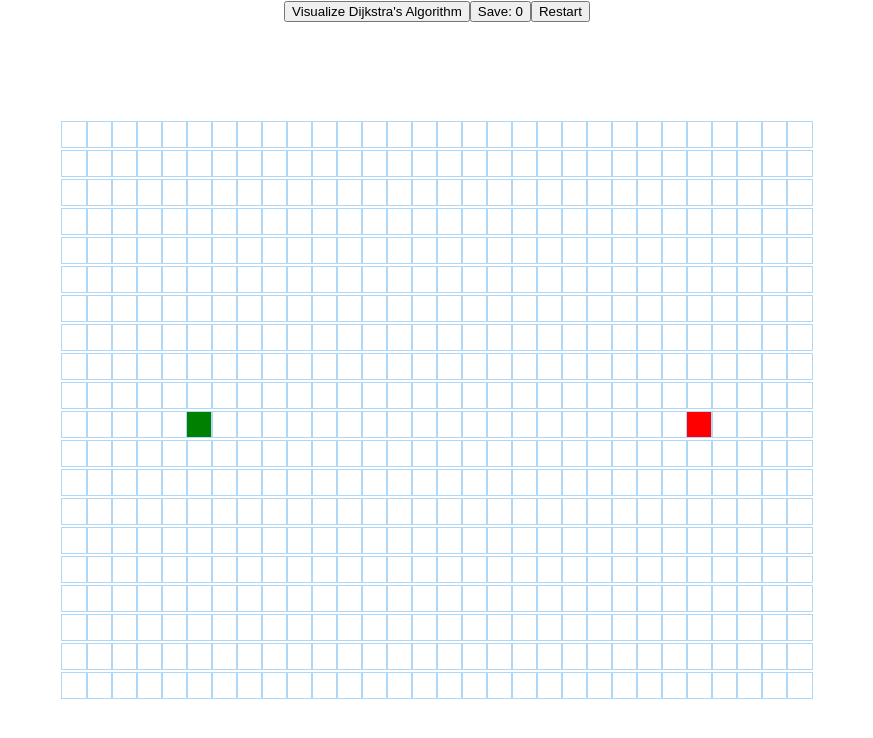
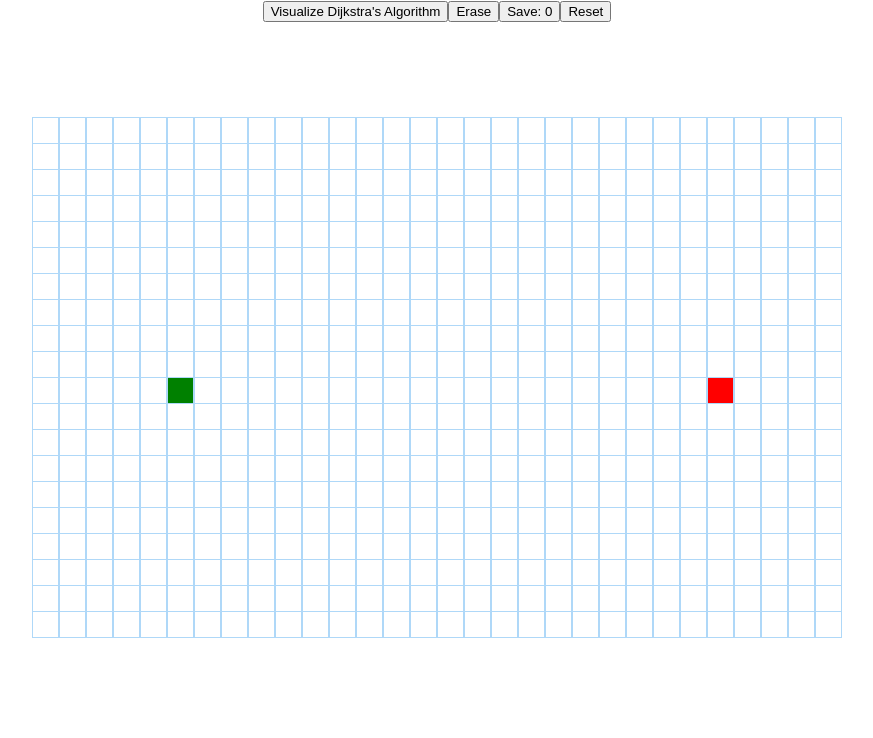
Before and after one commit to kacper-ragankiewicz/algoCode, a React (Create React App) app: page / in a window 1280 px wide. Shown: the top 738 px of the page, without its empty margins (203-1076 px from the left). Built offline with nearby package versions, Linux system fonts and the light colour scheme.

Commit message:
Adding save, erase and fixing dragging on grif

```diff
--- a/src/components/Node/Node.css
+++ b/src/components/Node/Node.css
@@ -1,7 +1,8 @@
 .node {
   width: 25px;
   height: 25px;
-  outline: 1px solid rgb(175, 216, 248);
+  margin-top: -5px;
+  border: .1px solid rgb(175, 216, 248);
   display: inline-block;
 }
 
@@ -48,10 +49,19 @@
 
 .node-wall {
   background-color: rgb(12, 53, 71);
+  user-select: none;
+  -webkit-user-select: none;
+	-webkit-user-drag: none;
+	-webkit-app-region: no-drag;
+	cursor: default;
 }
 
 .node-draggable {
   cursor: pointer;
+}
+
+.coursor-change {
+  cursor: crosshair;
 }
 
 .node-shortest-path {
@@ -66,8 +76,7 @@
 }
 
 .node-darker{
-  background: rgb(223, 217, 217);
-  border: 1px solid black;
+  border-radius: 5px;
 }
 
 @keyframes shortestPath {
--- a/src/components/Node/index.jsx
+++ b/src/components/Node/index.jsx
@@ -16,6 +16,7 @@ export default class Node extends Component {
       onDragLeave,
       onDragEnd,
       eventDrag,
+      isErase,
       row,
     } = this.props;
     const extraClassName = isFinish
@@ -25,13 +26,14 @@ export default class Node extends Component {
       : isWall
       ? 'node-wall'
       : '';
-    // const onDraggingClass = eventDrag ? 'node-darker' : '';
+    const onDraggingClass = eventDrag ? 'node-darker' : '';
+    const onEraseClass = isErase ? "coursor-change" : '';
     const draggable = isStart || isFinish ? true : false;
     const draggClass = draggable ? 'node-draggable' : '';
     return (
       <div
         id={`node-${row}-${col}`}
-        className={`node ${extraClassName} ${draggClass}`}
+        className={`node ${extraClassName} ${draggClass} ${onDraggingClass} ${onEraseClass}`}
         onMouseDown={() => draggable ? false : onMouseDown(row, col)}
         onMouseEnter={() => draggable ? false : onMouseEnter(row, col)}
         onMouseUp={() => draggable ? false : onMouseUp()}
--- a/src/components/Pathfinder/PathfindingVisualizer.css
+++ b/src/components/Pathfinder/PathfindingVisualizer.css
@@ -1,3 +1,11 @@
 .grid {
   margin: 100px 0 0;
+  user-select: none;
+  -webkit-user-select: none;
+	-webkit-user-drag: none;
+	-webkit-app-region: no-drag;
+	cursor: default;
 }
+.red {
+  background-color: red;
+}
--- a/src/components/Pathfinder/index.jsx
+++ b/src/components/Pathfinder/index.jsx
@@ -13,7 +13,9 @@ export default class PathfindingVisualizer extends Component {
       newCol: [],
       saveGrid: [],
       saveNumber: [],
+      isVisualized: false,
       isSaved: false,
+      isErase: false,
       mouseIsPressed: false,
       eventDrag: false,
       draggingStart: false,
@@ -31,7 +33,7 @@ export default class PathfindingVisualizer extends Component {
   }
 
   handleOnDragStart(row, col) {
-    this.setState({ eventDrag: true })
+    this.setState({ eventDrag: true, mouseIsPressed: false })
 
     if (this.state.START_NODE_ROW === row && this.state.START_NODE_COL === col ) {
       const newGrid = getNewGridWithStart(this.state.grid, this.state.START_NODE_ROW, this.state.START_NODE_COL);
@@ -70,12 +72,24 @@ export default class PathfindingVisualizer extends Component {
   }
 
   handleMouseDown(row, col) {
-    const newGrid = getNewGridWithWallToggled(this.state.grid, row, col);
-    this.setState({grid: newGrid, mouseIsPressed: true});
+    if(this.state.isErase) {
+      setTimeout(() => {
+        const newGrid = getNewGridWitErase(this.state.grid, row, col);
+        this.setState({grid: newGrid, mouseIsPressed: true});
+      }, 10);
+      return;
+    }
+    setTimeout(() => {
+      const newGrid = getNewGridWithWallToggled(this.state.grid, row, col);
+      this.setState({grid: newGrid, mouseIsPressed: true});
+    }, 10);
+    return;
+
   }
 
   handleMouseEnter(row, col) {
     if (!this.state.mouseIsPressed) return;
+    if (this.state.isErase) return;
     const newGrid = getNewGridWithWallToggled(this.state.grid, row, col);
     this.setState({grid: newGrid});
   }
@@ -110,9 +124,7 @@ export default class PathfindingVisualizer extends Component {
     }
   }
 
-
-
-  handleRestor() {
+  handleRestor(grid) {
     if (this.state.isSaved) {
       const gridRestore = []
       for(let row = 0; row < 20; row++ ) {
@@ -135,19 +147,31 @@ export default class PathfindingVisualizer extends Component {
   handleSaveGrid() {
     this.state.saveNumber.push(this.state.saveNumber.length + 1)
     const actualGrid = this.state.grid
-    this.setState({ saveGrid: actualGrid, isSaved: true });
+    this.setState({ saveGrid: actualGrid, isSaved: true }, () => {
+      this.handleRestor();
+    });
     // this.handleRestor();
-    setTimeout(() => {
-        this.handleRestor();
-      }, 10);
-}
+  }
 
   handleRestart() {
-    const grid = this.getInitialGrid();
-    this.setState({grid});
+    if (this.state.isVisualized) {
+      return window.location.reload(false);
+    }
+      this.setState({
+        START_NODE_ROW: 10,
+        START_NODE_COL: 5,
+        FINISH_NODE_ROW: 10,
+        FINISH_NODE_COL: 25,
+      }, () => {
+        const grid = this.getInitialGrid();
+        return this.setState({grid});
+      })
   }
 
+
+
   visualizeDijkstra() {
+    this.setState({ isVisualized: true })
     const {grid} = this.state;
     const startNode = grid[this.state.START_NODE_ROW][this.state.START_NODE_COL];
     const finishNode = grid[this.state.FINISH_NODE_ROW][this.state.FINISH_NODE_COL];
@@ -169,7 +193,7 @@ export default class PathfindingVisualizer extends Component {
     return grid;
   };
 
-  createNode(col, row, isWall, isStart, isFinish) {
+  createNode(col, row, isWall) {
     return {
       col,
       row,
@@ -190,13 +214,14 @@ export default class PathfindingVisualizer extends Component {
         <button onClick={() => this.visualizeDijkstra()}>
           Visualize Dijkstra's Algorithm
         </button>
-        {this.state.isSaved && <button onClick={() => this.handleRestor()}>Ctrl + Z</button>}
+        {this.state.isSaved && <button onClick={() => this.handleRestor(this.state.saveGrid)}>Ctrl + Z</button>}
+        <button className={this.state.isErase ? 'red' : ''}onClick={() => this.setState({ isErase: !this.state.isErase })}>Erase</button>
         <button onClick={() => this.handleSaveGrid()}>Save: {this.state.saveNumber.length}</button>
-        <button onClick={() => this.handleRestart()}>Restart</button>
-        <div className="grid">
+        <button onClick={() => this.handleRestart()}>Reset</button>
+        <div className="grid" draggable="false" onMouseLeave={() => this.handleMouseUp()} onMouseDown={() => this.handleSaveGrid()}>
           {grid.map((row, rowIdx) => {
             return (
-              <div key={rowIdx}>
+              <div key={rowIdx} draggable="false">
                 {row.map((node, nodeIdx) => {
                   const {row, col, isFinish, isStart, isWall} = node;
                   return (
@@ -215,6 +240,7 @@ export default class PathfindingVisualizer extends Component {
                       onDragLeave={(row, col) => this.handleOnDropLeave(row, col)}
                       onDragEnd={(row, col) => this.handleOnDragEnd(row ,col)}
                       eventDrag={this.state.eventDrag}
+                      isErase={this.state.isErase}
                       // onDrop={(row ,col) => this.handleOnDrop(row, col)}
                       onMouseUp={() => this.handleMouseUp()}
                       row={row}></Node>
@@ -235,7 +261,7 @@ const getNewGridWithStart = (grid, row, col) => {
   const newNode = {
     ...node,
     isStart: !node.isStart,
-    isWall: node.isWall ? false : false,
+    isWall: false,
   };
   newGrid[row][col] = newNode;
   return newGrid;
@@ -247,7 +273,7 @@ const getNewGridWithFinish = (grid, row, col) => {
   const newNode = {
     ...node,
     isFinish: !node.isFinish,
-    isWall: node.isWall ? false : false,
+    isWall: false,
   };
   newGrid[row][col] = newNode;
   return newGrid;
@@ -259,8 +285,19 @@ const getNewGridWithWallToggled = (grid, row, col) => {
   const node = newGrid[row][col];
   const newNode = {
     ...node,
-    isWall: !node.isWall,
+    isWall: node.isWall ? true : true,
   };
   newGrid[row][col] = newNode;
   return newGrid;
 };
+
+const getNewGridWitErase = (grid, row, col) => {
+  const newGrid = grid.slice();
+  const node = newGrid[row][col];
+  const newNode = {
+    ...node,
+    isWall: node.isWall ? false : false,
+  };
+  newGrid[row][col] = newNode;
+  return newGrid;
+};
```
